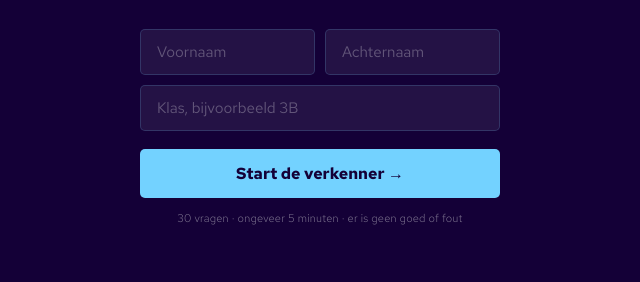
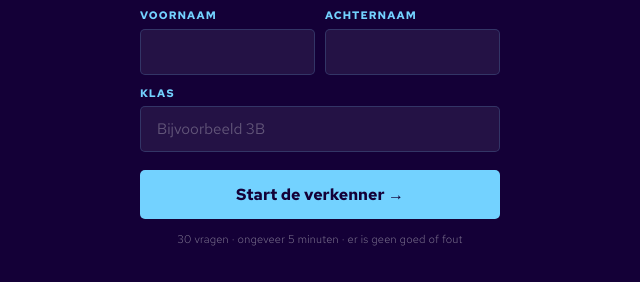
Before and after one commit to michelbuchnernl/mbo-verkenner, a plain HTML site: page index.html in a window 1280 px wide. Shown: the part 518-800 px from the top of the page, without its empty margins (320-960 px from the left). Drawn offline with nearby package versions, Linux system fonts and the light colour scheme.

Commit message:
Zet vaste labels boven de velden op het startscherm
De velden hadden alleen grijze voorbeeldtekst, die verdwijnt zodra je
typt. Boven elk veld staat nu Voornaam, Achternaam of Klas.

Co-Authored-By: Claude Fable 5.2 <noreply@anthropic.com>
Claude-Session: https://claude.ai/code/session_01EtV2kcTiQfdPi6fkUXMpVL

```diff
--- a/index.html
+++ b/index.html
@@ -44,6 +44,7 @@
     .start-sub{font-size:1rem;font-weight:300;color:var(--muted);max-width:380px;margin:14px auto 32px;line-height:1.65;}
     .start-form{width:100%;max-width:360px;margin-bottom:18px;}
     .start-form input{width:100%;padding:12px 16px;border:1px solid var(--border);border-radius:var(--r);background:rgba(255,255,255,.07);color:var(--white);font-family:'Red Hat Text',sans-serif;font-size:.95rem;outline:none;transition:border-color .2s;}
+    .start-form label{display:block;text-align:left;font-size:.68rem;font-weight:700;margin-bottom:5px;color:var(--lb);letter-spacing:.1em;text-transform:uppercase;}
     .start-form input::placeholder{color:rgba(241,241,241,.3);}
     .start-form input:focus{border-color:var(--lb);}
     .start-row{display:grid;grid-template-columns:1fr 1fr;gap:10px;margin-bottom:10px;}
@@ -169,10 +170,10 @@
   <p class="start-sub">Ontdek welke beroepen en mbo-opleidingen bij jou passen. Je ziet steeds een plaatje met twee situaties. Kies wat jij het leukst vindt.</p>
   <div class="start-form">
     <div class="start-row">
-      <input type="text" id="inp-name-start" placeholder="Voornaam" aria-label="Voornaam" autocomplete="given-name">
-      <input type="text" id="inp-lastname-start" placeholder="Achternaam" aria-label="Achternaam" autocomplete="family-name">
+      <div><label for="inp-name-start">Voornaam</label><input type="text" id="inp-name-start" autocomplete="given-name"></div>
+      <div><label for="inp-lastname-start">Achternaam</label><input type="text" id="inp-lastname-start" autocomplete="family-name"></div>
     </div>
-    <input type="text" id="inp-class-start" placeholder="Klas, bijvoorbeeld 3B" aria-label="Klas" autocomplete="off" maxlength="12">
+    <div><label for="inp-class-start">Klas</label><input type="text" id="inp-class-start" placeholder="Bijvoorbeeld 3B" autocomplete="off" maxlength="12"></div>
   </div>
   <button class="btn btn-primary" onclick="startQuiz()">Start de verkenner →</button>
   <p class="hint">30 vragen · ongeveer 5 minuten · er is geen goed of fout</p>
```
